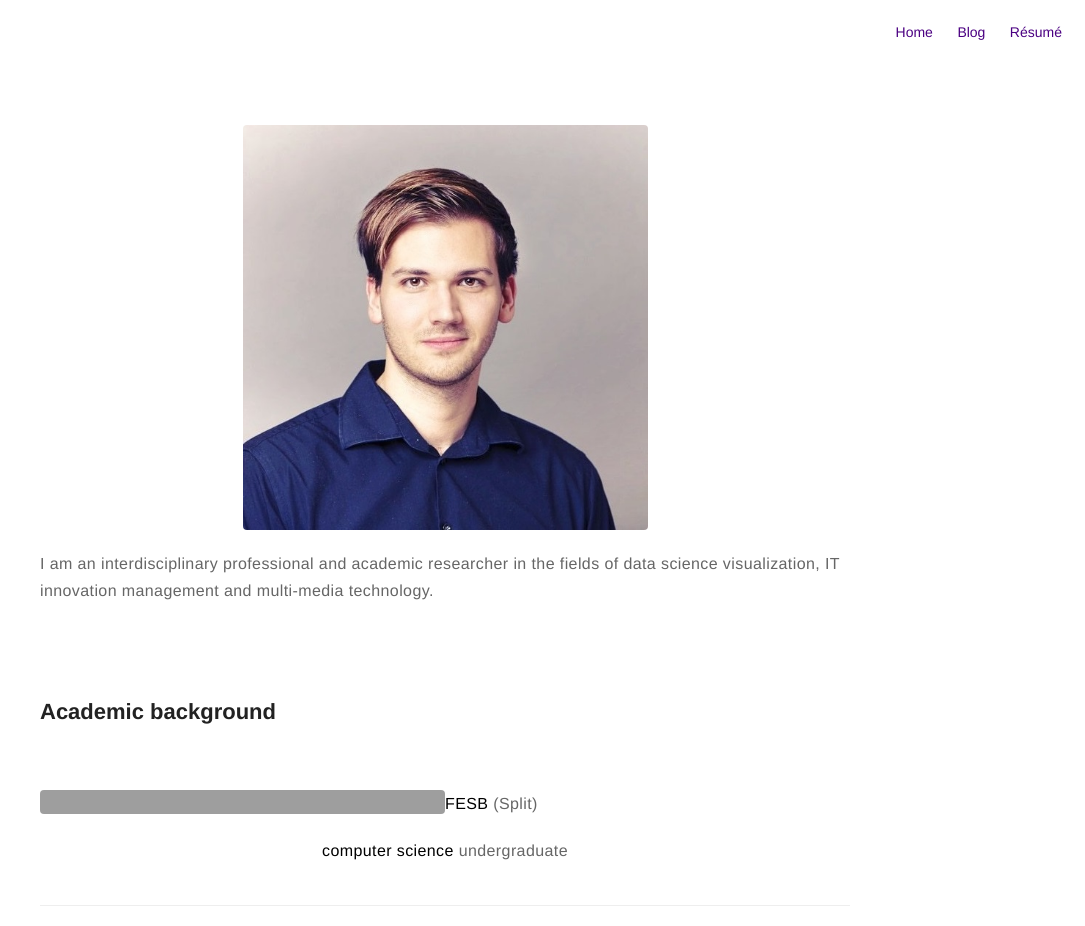
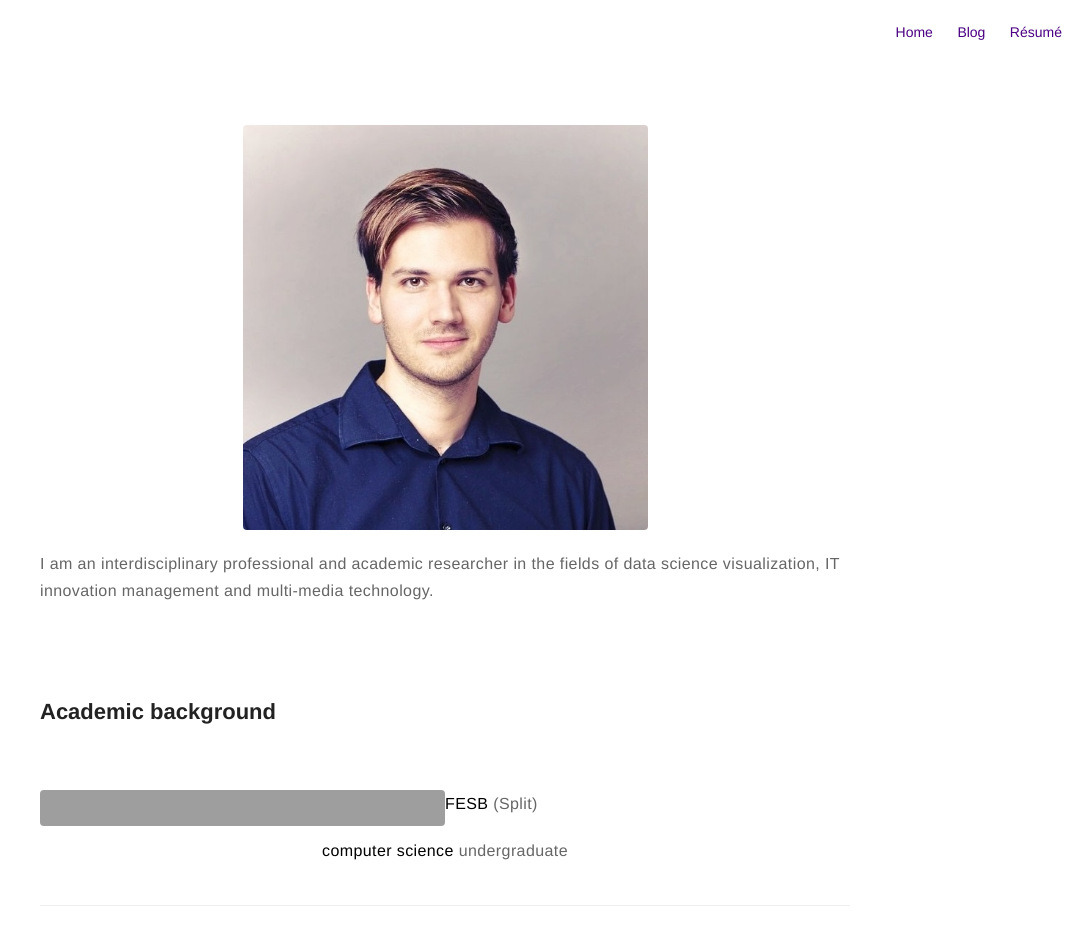
Before and after one commit to dljubenk/dljubenk.github.io, a Jekyll site: the page built from about.md, in a window 1280 px wide. Shown: the top 926 px of the page, without its empty margins (195-1280 px from the left). Built offline with Jekyll 4.4.1, drawn with Linux system fonts in a browser that asks for light colours; grey boxes are pictures that could not be loaded.

Commit message:
Update about.md

```diff
--- a/about.md
+++ b/about.md
@@ -14,10 +14,10 @@ layout: page
 
 <br>
 
-<p><img src="https://cdn-icons-png.flaticon.com/512/299/299784.png" height="24" width="24" align="left"> <strong>FESB</strong> (Split)</p>
+<p><img src="https://cdn-icons-png.flaticon.com/512/299/299784.png" height="36" width="36" align="left"> <strong>FESB</strong> (Split)</p>
 <p align="center"><strong>computer science</strong> undergraduate</p>
 ---
-<p><img src="https://cdn-icons-png.flaticon.com/512/299/299743.png" width="24" align="left"> <strong>EPFL</strong> (Lausanne)</p>
+<p><img src="https://cdn-icons-png.flaticon.com/512/299/299743.png" height="24" width="24" align="left"> <strong>EPFL</strong> (Lausanne)</p>
 <p align="center">undergraduate thesis project</p>
 ---
 <p><img src="https://cdn-icons-png.flaticon.com/512/299/299711.png" height="24" width="24" align="left"> <strong>TU/e</strong> (Eindhoven)</p>
```
